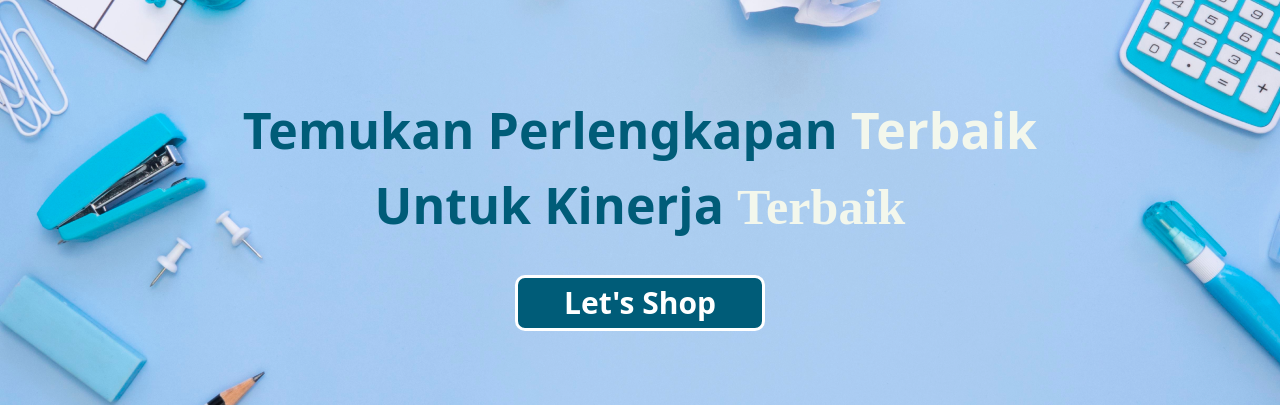
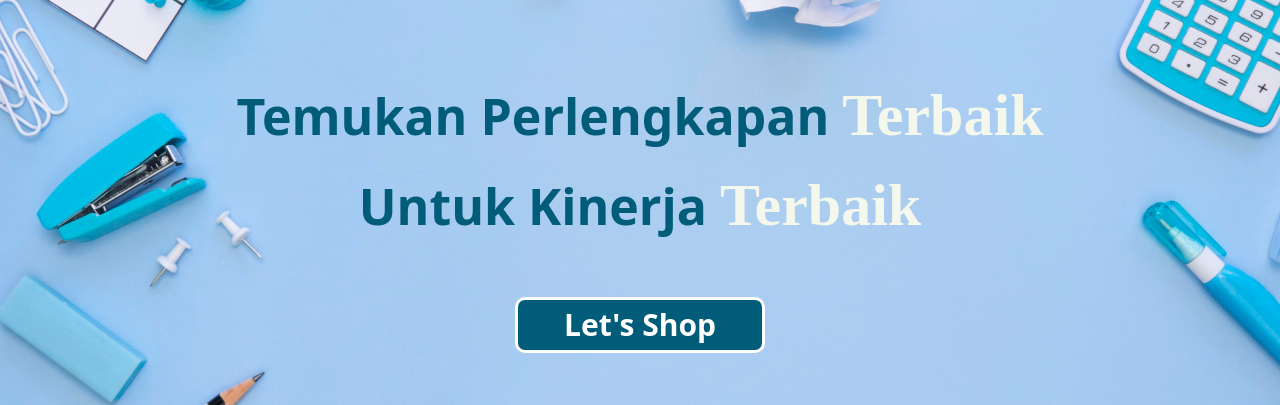
Before and after one commit to tenthid/paper-craft, a Vue app: page / in a window 1280 px wide. Shown: the part 213-618 px from the top of the page. Built offline with nearby package versions, Linux system fonts and the light colour scheme; a web font is replaced by a local one.

Commit message:
Just Commit

```diff
--- a/src/views/HomePage.vue
+++ b/src/views/HomePage.vue
@@ -3,18 +3,21 @@
     class="w-full relative h-[720px] overflow-hidden flex flex-col items-center justify-center gap-[30px] bg-cover bg-no-repeat text-center text-[50px] "
     style="background-image: url('/images/banner-home.png')"
   >
-    <div class="relative tracking-[0.1px]">
-      <p class="m-0">
-        <b class="text-primary">Temukan Perlengkapan <span class="font-figma-hand text-white2">Terbaik</span></b><br>
-        <b class="text-primary ">Untuk Kinerja <span class="font-hand-write text-white2">Terbaik</span></b>
+    <div>
+      <p  >
+        <b class="text-primary">Temukan Perlengkapan <span class="font-hand-write text-white2 text-[60px]">Terbaik</span></b><br>
+        <b class="text-primary ">Untuk Kinerja <span class="font-hand-write text-white2 text-[60px]">Terbaik</span></b>
       </p>
     </div>
-    <button
-      class="w-[250px] h-[56px] rounded-[10px] bg-primary border-darkslategray border-[3px] border-solid overflow-hidden flex flex-row items-center justify-center py-2 px-[25px] text-[30px] text-white font-semibold leading-[20px] h-10 w-[200px] cursor-pointer hover:bg-primary-dark hover:border-gray-700 focus:outline-none focus:ring-4 focus:ring-primary focus:ring-opacity-50"
+    <router-link to="/">
+      <button
+      class="hover:bg-white hover:text-primary w-[250px] h-[56px] rounded-[10px] bg-primary border-[3px] border-solid items-center justify-center py-2 px-[25px] text-[30px] text-white font-semibold leading-[20px]"
     >
       Let's Shop
     </button>
+    </router-link>
   </div>
+
 </template>
 
 <script setup></script>
```
